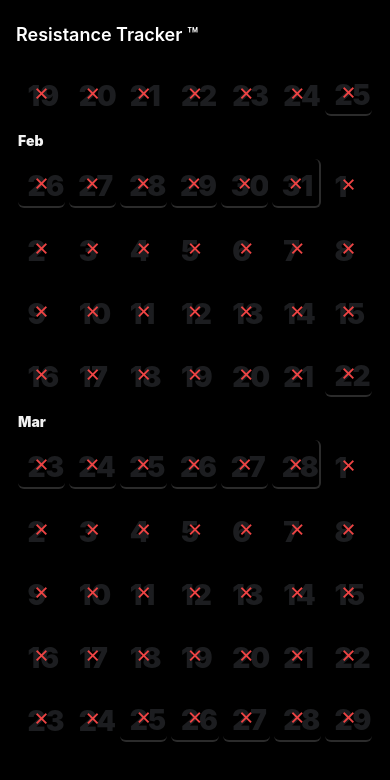
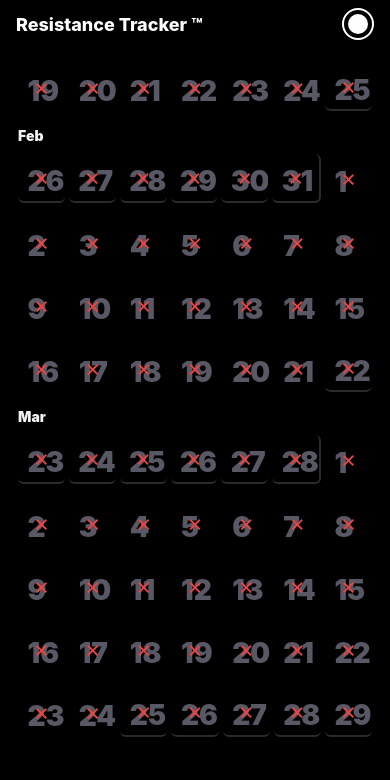
Before and after one commit to m4cbeth/resistant-tracker-warp, a React Native app: screen / in a window 390 px wide. Shown: the top 780 px of the page. Built offline with nearby package versions, Linux system fonts and the light colour scheme; no server answers.

Commit message:
have done... stuff, mostly making notes

```diff
--- a/App.tsx
+++ b/App.tsx
@@ -1,12 +1,53 @@
 import { StatusBar } from 'expo-status-bar';
-import { StyleSheet, SafeAreaView } from 'react-native';
+import React, { useEffect, useState } from 'react';
+import { StyleSheet, SafeAreaView, View, Text, Pressable } from 'react-native';
 import EndlessCalendar from './src/screens/EndlessCalendar';
+import Profile from './src/screens/Profile';
+import Settings from './src/screens/Settings';
+import { ensureAnonymousSignIn, signOut } from './src/firebase';
+
+type Route = 'home' | 'profile' | 'settings';
 
 export default function App() {
+  const [route, setRoute] = useState<Route>('home');
+  const [menuOpen, setMenuOpen] = useState(false);
+
+  useEffect(() => {
+    // Ensure a user is signed in (anonymous by default)
+    ensureAnonymousSignIn();
+  }, []);
+
+  const Header = (
+    <View style={styles.header}>
+      <Text style={styles.title}>Resistance Tracker ™</Text>
+      <View style={styles.menuWrap}>
+        {menuOpen && (
+          <View style={styles.dropdown}>
+            <Pressable style={styles.menuItem} onPress={() => { setRoute('profile'); setMenuOpen(false); }}>
+              <Text style={styles.menuText}>View your profile</Text>
+            </Pressable>
+            <Pressable style={styles.menuItem} onPress={() => { setRoute('settings'); setMenuOpen(false); }}>
+              <Text style={styles.menuText}>View settings</Text>
+            </Pressable>
+            <Pressable style={styles.menuItem} onPress={async () => { await signOut(); setRoute('home'); setMenuOpen(false); }}>
+              <Text style={[styles.menuText, { color: '#f87171' }]}>Sign out</Text>
+            </Pressable>
+          </View>
+        )}
+        <Pressable accessibilityLabel="Avatar menu" onPress={() => setMenuOpen((m) => !m)} style={styles.avatarOuter}>
+          <View style={styles.avatarInner} />
+        </Pressable>
+      </View>
+    </View>
+  );
+
   return (
     <SafeAreaView style={styles.container}>
-      <EndlessCalendar />
-      <StatusBar style="auto" />
+      {Header}
+      {route === 'home' && <EndlessCalendar />}
+      {route === 'profile' && <Profile goHome={() => setRoute('home')} />}
+      {route === 'settings' && <Settings goHome={() => setRoute('home')} />}
+      <StatusBar style="light" />
     </SafeAreaView>
   );
 }
@@ -16,4 +57,48 @@ const styles = StyleSheet.create({
     flex: 1,
     backgroundColor: '#000',
   },
+  header: {
+    flexDirection: 'row',
+    alignItems: 'center',
+    justifyContent: 'space-between',
+    paddingHorizontal: 16,
+    paddingTop: 8,
+    paddingBottom: 8,
+    backgroundColor: '#000',
+  },
+  title: { color: '#fff', fontSize: 18, fontWeight: '800' },
+  menuWrap: { position: 'relative', alignItems: 'flex-end' },
+  dropdown: {
+    position: 'absolute',
+    top: 44,
+    right: 0,
+    backgroundColor: '#111',
+    borderRadius: 10,
+    borderWidth: 1,
+    borderColor: '#222',
+    paddingVertical: 6,
+    width: 220,
+    shadowColor: '#000',
+    shadowOpacity: 0.4,
+    shadowRadius: 12,
+    shadowOffset: { width: 0, height: 8 },
+    zIndex: 10,
+  },
+  menuItem: { paddingHorizontal: 12, paddingVertical: 10 },
+  menuText: { color: '#e5e7eb', fontSize: 14 },
+  avatarOuter: {
+    width: 32,
+    height: 32,
+    borderRadius: 16,
+    borderWidth: 2,
+    borderColor: '#fff',
+    alignItems: 'center',
+    justifyContent: 'center',
+  },
+  avatarInner: {
+    width: 20,
+    height: 20,
+    borderRadius: 10,
+    backgroundColor: '#fff',
+  },
 });
--- a/src/components/WeekRow.tsx
+++ b/src/components/WeekRow.tsx
@@ -112,8 +112,8 @@ const styles = StyleSheet.create({
     transform: [{ translateX: -14 }, { translateY: -14 }],
     fontSize: 28,
     fontWeight: '900',
-    color: '#9ca3af', // gray-400
-    opacity: 0.18,
+    color: '#afb2c7', // gray-400
+    opacity: 0.5,
   },
   // Foreground marks
   markTrue: { fontSize: 22, color: '#22c55e' }, // text-green-500
--- a/src/firebase.ts
+++ b/src/firebase.ts
@@ -1,7 +1,7 @@
 import Constants from 'expo-constants';
 import { initializeApp, getApps } from 'firebase/app';
 import { getFirestore, initializeFirestore } from 'firebase/firestore';
-import { getAuth, onAuthStateChanged, signInAnonymously, initializeAuth, getReactNativePersistence } from 'firebase/auth';
+import { getAuth, onAuthStateChanged, signInAnonymously, signOut as fbSignOut, initializeAuth, getReactNativePersistence } from 'firebase/auth';
 import ReactNativeAsyncStorage from '@react-native-async-storage/async-storage';
 
 const firebaseConfig = (Constants.expoConfig as any)?.extra?.firebase
@@ -40,3 +40,7 @@ export async function ensureAnonymousSignIn(): Promise<void> {
     });
   });
 }
+
+export async function signOut(): Promise<void> {
+  await fbSignOut(auth);
+}
--- a/src/screens/EndlessCalendar.tsx
+++ b/src/screens/EndlessCalendar.tsx
@@ -1,5 +1,5 @@
 import React, { useMemo, useState, useCallback, useEffect } from 'react';
-import { FlatList, View, StyleSheet, Text } from 'react-native';
+import { FlatList, View, StyleSheet } from 'react-native';
 import { addWeeks, format } from 'date-fns';
 import { WeekRow } from '../components/WeekRow';
 import { getWeekStart, weekDays, dateKey } from '../utils/dates';
@@ -59,7 +59,6 @@ export default function EndlessCalendar() {
 
   return (
     <View style={styles.container}>
-      <Text style={styles.title}>Resistance Tracker ™</Text>
       <FlatList
         contentContainerStyle={styles.list}
         data={data}
@@ -76,7 +75,6 @@ export default function EndlessCalendar() {
 }
 
 const styles = StyleSheet.create({
-  container: { flex: 1, backgroundColor: '#000000', paddingTop: 24 },
-  title: { color: '#ffffff', fontSize: 18, fontWeight: '600', paddingHorizontal: 16, marginBottom: 8 },
+  container: { flex: 1, backgroundColor: '#000000' },
   list: { paddingVertical: 8 },
 });
--- /dev/null
+++ b/src/screens/Profile.tsx
@@ -0,0 +1,30 @@
+import React from 'react';
+import { View, Text, Pressable, StyleSheet } from 'react-native';
+
+export default function Profile({ goHome }: { goHome: () => void }) {
+  return (
+    <View style={styles.container}>
+      <Text style={styles.title}>Your Profile</Text>
+      <Text style={styles.text}>This is a placeholder profile page.</Text>
+      <Pressable style={styles.button} onPress={goHome}>
+        <Text style={styles.buttonText}>Home</Text>
+      </Pressable>
+    </View>
+  );
+}
+
+const styles = StyleSheet.create({
+  container: { flex: 1, backgroundColor: '#000', padding: 16 },
+  title: { color: '#fff', fontSize: 22, fontWeight: '800', marginBottom: 8 },
+  text: { color: '#9ca3af', marginBottom: 16 },
+  button: {
+    alignSelf: 'flex-start',
+    backgroundColor: '#111827',
+    borderColor: '#1f2937',
+    borderWidth: 1,
+    paddingHorizontal: 14,
+    paddingVertical: 10,
+    borderRadius: 8,
+  },
+  buttonText: { color: '#e5e7eb', fontWeight: '600' },
+});
--- /dev/null
+++ b/src/screens/Settings.tsx
@@ -0,0 +1,30 @@
+import React from 'react';
+import { View, Text, Pressable, StyleSheet } from 'react-native';
+
+export default function Settings({ goHome }: { goHome: () => void }) {
+  return (
+    <View style={styles.container}>
+      <Text style={styles.title}>Settings</Text>
+      <Text style={styles.text}>This is a placeholder settings page.</Text>
+      <Pressable style={styles.button} onPress={goHome}>
+        <Text style={styles.buttonText}>Home</Text>
+      </Pressable>
+    </View>
+  );
+}
+
+const styles = StyleSheet.create({
+  container: { flex: 1, backgroundColor: '#000', padding: 16 },
+  title: { color: '#fff', fontSize: 22, fontWeight: '800', marginBottom: 8 },
+  text: { color: '#9ca3af', marginBottom: 16 },
+  button: {
+    alignSelf: 'flex-start',
+    backgroundColor: '#111827',
+    borderColor: '#1f2937',
+    borderWidth: 1,
+    paddingHorizontal: 14,
+    paddingVertical: 10,
+    borderRadius: 8,
+  },
+  buttonText: { color: '#e5e7eb', fontWeight: '600' },
+});
--- a/src/services/days.ts
+++ b/src/services/days.ts
@@ -1,30 +1,35 @@
-import { db } from '../firebase';
+import { db, auth } from '../firebase';
 import { doc, getDoc, setDoc, serverTimestamp, getDocs, query, where, collection, documentId } from 'firebase/firestore';
 import { format } from 'date-fns';
-
-const daysCol = collection(db, 'days');
 
 export type DayValue = { value: boolean; updatedAt?: any };
 
 export const keyFor = (d: Date) => format(d, 'yyyy-MM-dd');
 
+function userDaysCollection() {
+  const uid = auth.currentUser?.uid;
+  if (!uid) throw new Error('No authenticated user');
+  return collection(db, 'users', uid, 'days');
+}
+
 export async function getValuesForRange(start: Date, end: Date) {
-  // Query docs where id between start..end using documentId() with lexicographic keys yyyy-MM-dd
   const startKey = format(start, 'yyyy-MM-dd');
   const endKey = format(end, 'yyyy-MM-dd');
-  const q = query(daysCol, where(documentId(), '>=', startKey), where(documentId(), '<', endKey));
+  const q = query(userDaysCollection(), where(documentId(), '>=', startKey), where(documentId(), '<', endKey));
   const snap = await getDocs(q);
   const out: Record<string, boolean> = {};
   snap.forEach((d) => {
     const data = d.data() as DayValue;
-    out[d.id] = !!data.value;
+    if (data.value === true) {
+      out[d.id] = true;
+    }
   });
   return out;
 }
 
 export async function toggleDay(day: Date, next: boolean) {
   const id = keyFor(day);
-  const ref = doc(db, 'days', id);
+  const ref = doc(userDaysCollection(), id);
   const curr = await getDoc(ref);
   if (!curr.exists() || (curr.data() as DayValue).value !== next) {
     await setDoc(ref, { value: next, updatedAt: serverTimestamp() }, { merge: true });
```
Also changed, not shown: 2 other files (tests, documents, lock files or other folders).
